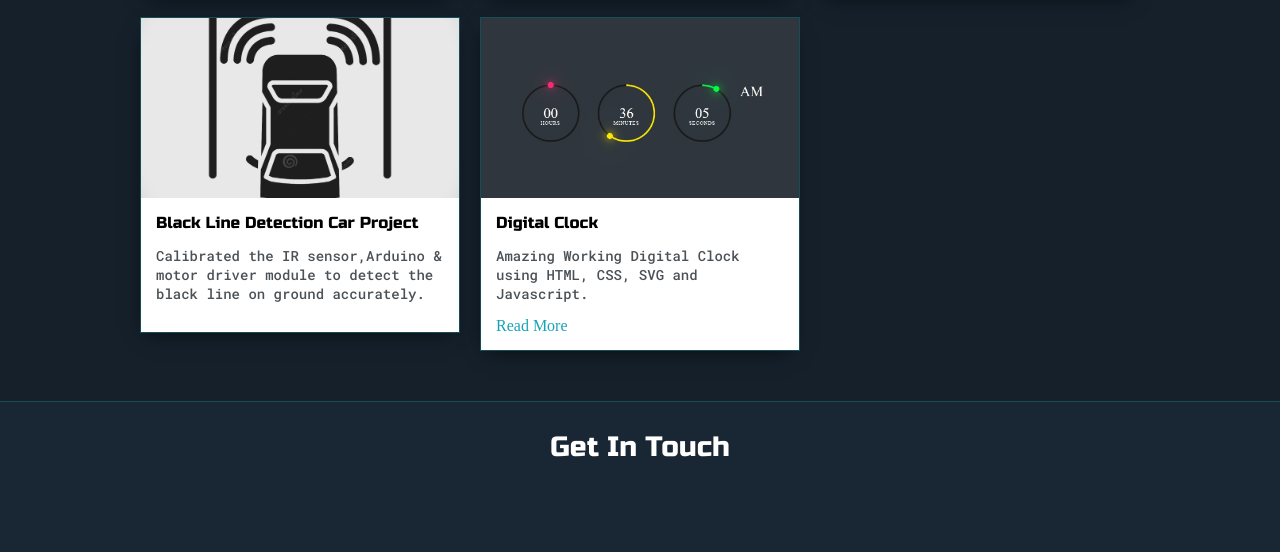
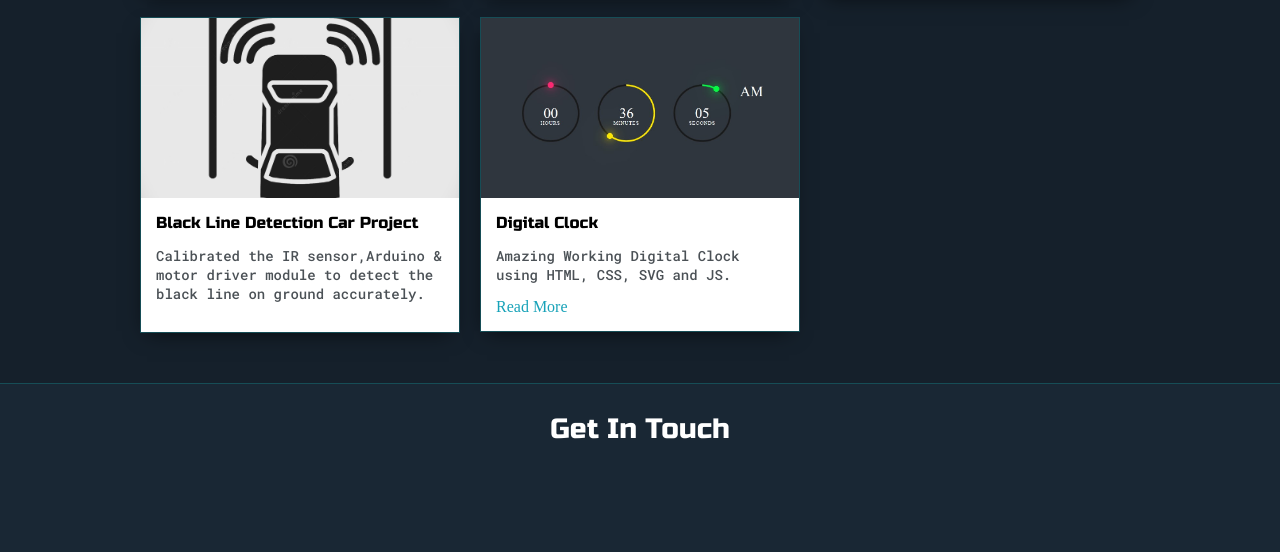
Before and after one commit to dewanshyadav/portfolio, a website: page index.html in a window 1280 px wide. Shown: the part 2058-2610 px from the top of the page. Drawn offline with nearby package versions, Linux system fonts and the light colour scheme.

Commit message:
Update index.html

```diff
--- a/index.html
+++ b/index.html
@@ -285,7 +285,7 @@
                 <h6 class="post-title">Digital Clock</h6>
                 <p class="post-intro">
                   Amazing Working Digital Clock using HTML, CSS, SVG and
-                  Javascript.
+                  JS.
                 </p>
                 <a
                   href="https://github.com/dewanshyadav/DigitalClock.git"
```
